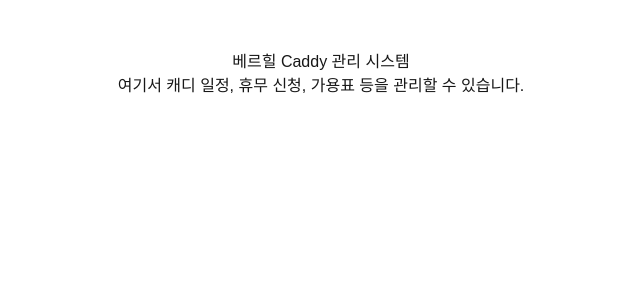
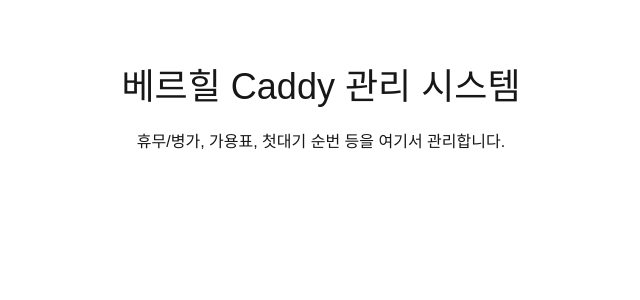
Before and after one commit to jh9716/caddy-system, a Next.js app in the folder caddy-system/: page / in a window 1280 px wide. Shown: the top 300 px of the page, without its empty margins (319-959 px from the left). Built offline with nearby package versions, Linux system fonts and the light colour scheme.

Commit message:
홈 화면 교체

```diff
--- a/caddy-system/src/app/page.tsx
+++ b/caddy-system/src/app/page.tsx
@@ -1,8 +1,8 @@
 export default function Home() {
   return (
-    <main style={{ textAlign: "center", padding: "50px" }}>
-      <h1>베르힐 Caddy 관리 시스템</h1>
-      <p>여기서 캐디 일정, 휴무 신청, 가용표 등을 관리할 수 있습니다.</p>
+    <main style={{textAlign: "center", padding: "60px"}}>
+      <h1 style={{fontSize: 36, marginBottom: 16}}>베르힐 Caddy 관리 시스템</h1>
+      <p>휴무/병가, 가용표, 첫대기 순번 등을 여기서 관리합니다.</p>
     </main>
   );
 }
```
